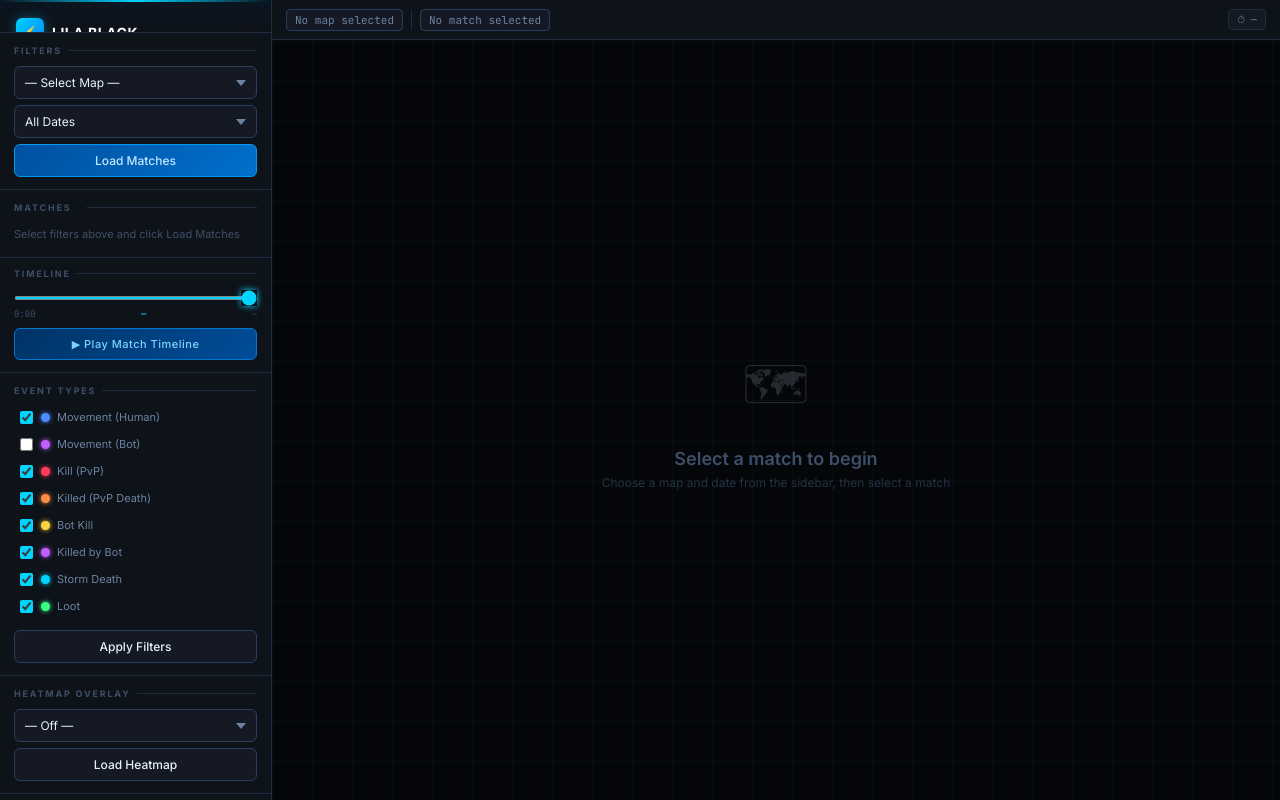
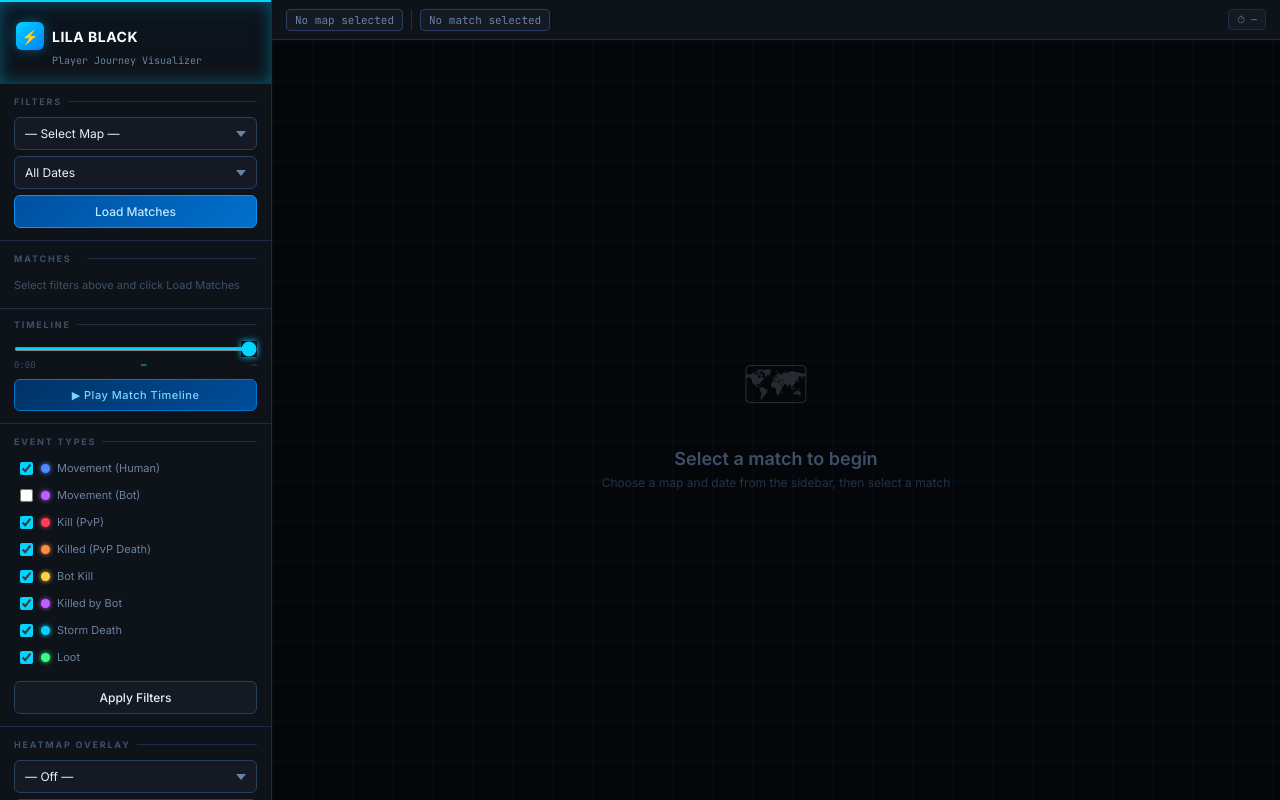
Before and after one commit to bourne97/lila-viz-tool, a plain HTML site: page index.html in a window 1280 px wide. Drawn offline with Linux system fonts and the light colour scheme; no server answers.

Commit message:
Improve sidebar header visibility and styling
Adjust sidebar header padding, remove overflow clipping, and add a top accent border for better visibility and a cleaner look.

Replit-Commit-Author: Agent
Replit-Commit-Session-Id: 3b57ccbd-0947-4094-a012-65b2bc7a9cf2
Replit-Commit-Checkpoint-Type: full_checkpoint
Replit-Commit-Event-Id: 1c03d2ff-44da-402b-9955-627a87412c3c
Replit-Commit-Screenshot-Url: https://storage.googleapis.com/screenshot-production-us-central1/05e7d449-afd1-4fea-8fb1-fa9b91dc1fc9/3b57ccbd-0947-4094-a012-65b2bc7a9cf2/83FVXnY
Replit-Helium-Checkpoint-Created: true

```diff
--- a/index.html
+++ b/index.html
@@ -61,17 +61,12 @@
   }
 
   #sidebar-header {
-    padding: 18px 16px 14px;
+    padding: 20px 16px 16px;
     background: linear-gradient(180deg, #0a1520 0%, var(--bg-surface) 100%);
     border-bottom: 1px solid var(--border);
+    border-top: 2px solid var(--accent);
+    box-shadow: 0 0 16px var(--accent-glow) inset;
     position: relative;
-    overflow: hidden;
-  }
-  #sidebar-header::before {
-    content: '';
-    position: absolute;
-    top: 0; left: 0; right: 0; height: 2px;
-    background: linear-gradient(90deg, transparent, var(--accent), transparent);
   }
   #sidebar-header .logo-row {
     display: flex;
```
